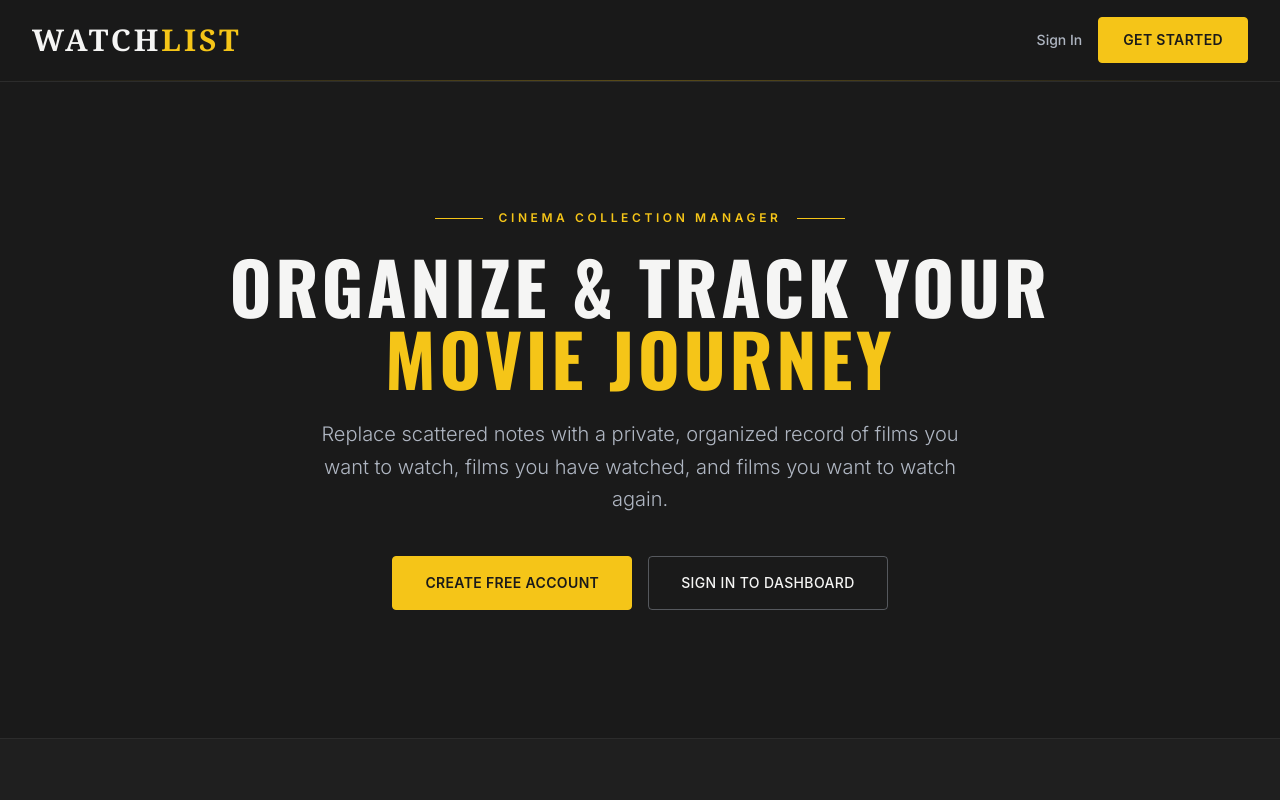
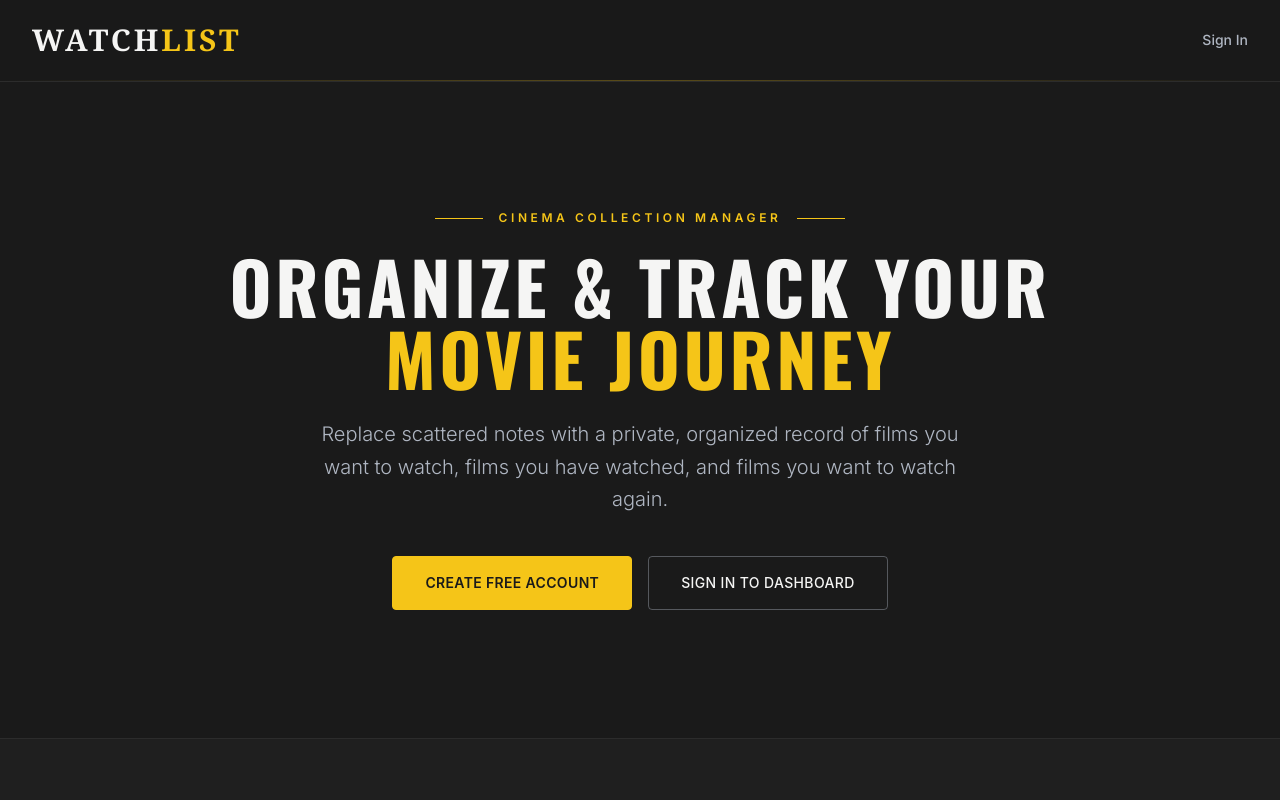
Before and after one commit to jdethington/wdd430-team4-project, a Next.js app: page / in a window 1280 px wide. Shown: the top 800 px of the page. Built offline with nearby package versions, Linux system fonts and the light colour scheme; no server answers.

Commit message:
Removed 'get started' button in navbar

```diff
--- a/components/Navbar.tsx
+++ b/components/Navbar.tsx
@@ -36,10 +36,6 @@ export default async function Navbar() {
               >
                 Sign In
               </Link>
-
-              <Button href="/signup" variant="primary">
-                Get Started
-              </Button>
             </>
           )}
         </nav>
```
